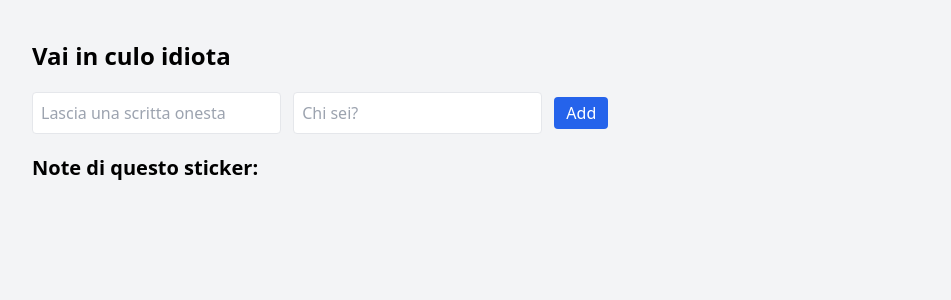
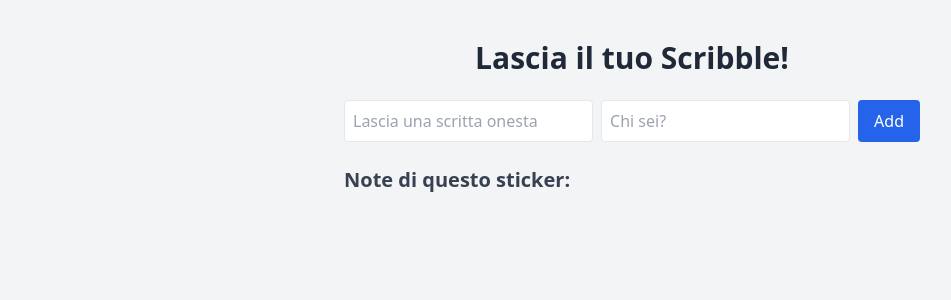
Before and after one commit to djanloo/sticker_hunt, a Django app: page /scribble/ in a window 1280 px wide. Shown: the top 300 px of the page, without its empty margins (8-959 px from the left). Run offline with Django 5.2, Linux system fonts and the light colour scheme; data that the repository does not hold is empty; parts of the project's set-up code (start-up, migrations or seed data) failed here and were passed over; some libraries are stand-ins or nearby versions.

Commit message:
edited template

```diff
--- a/scribble/templates/index.html
+++ b/scribble/templates/index.html
@@ -2,27 +2,37 @@
 <html lang="en">
 <head>
     <meta charset="UTF-8">
+    <meta name="viewport" content="width=device-width, initial-scale=1.0, maximum-scale=1.0, user-scalable=no">
     <title>Leave a Scribble</title>
     <script src="https://cdn.tailwindcss.com"></script>
 </head>
-<body class="bg-gray-100 p-10">
-    <h1 class="text-2xl font-bold mb-5">Vai in culo idiota</h1>
+<body class="bg-gray-100 p-4 sm:p-10">
+    <div class="max-w-xl mx-auto">
 
-    <form method="post" class="mb-5">
+        <h1 class="text-3xl font-bold mb-6 text-center text-gray-800">Lascia il tuo Scribble!</h1>
+
+        <!-- Form -->
+        <form method="post" class="mb-6 flex flex-col sm:flex-row gap-2">
             {% csrf_token %}
-        <input name="scribble" placeholder="Lascia una scritta onesta" class="p-2 border rounded mr-2">
-        <input name="tag" placeholder="Chi sei?" class="p-2 border rounded mr-2">
-        <button class="bg-blue-600 text-white px-3 py-1 rounded">Add</button>
+            <input name="scribble" placeholder="Lascia una scritta onesta" class="p-2 border rounded flex-1">
+            <input name="tag" placeholder="Chi sei?" class="p-2 border rounded flex-1">
+            <button class="bg-blue-600 text-white px-4 py-2 rounded mt-2 sm:mt-0 hover:bg-blue-700">Add</button>
         </form>
 
-    <h3 class="text-xl font-bold mb-5">Note di questo sticker:</h3>
+        <h3 class="text-xl font-semibold mb-4 text-gray-700">Note di questo sticker:</h3>
 
-    <ul>
+        <!-- Lista scribbles -->
+        <ul class="space-y-3">
             {% for scribble in scribbles %}
-            <li class="mb-2 p-2 bg-white rounded shadow">
-                {{ scribble.scribble }} — <strong>{{ scribble.tag }}</strong> - {{ scribble.created_at|date:"d/m/Y H:i" }}
+                <li class="p-3 bg-white rounded shadow break-words">
+                    <p class="text-gray-900">{{ scribble.scribble }}</p>
+                    <p class="text-sm text-gray-600 mt-1">
+                        — <strong>{{ scribble.tag }}</strong> - {{ scribble.created_at|date:"d/m/Y H:i" }}
+                    </p>
                 </li>
             {% endfor %}
         </ul>
+
+    </div>
 </body>
 </html>
--- a/scribble/urls.py
+++ b/scribble/urls.py
@@ -3,4 +3,5 @@ from . import views
 
 urlpatterns = [
     path('', views.index),
+    path('<str:extra_input>/', views.detail, name='detail'),
 ]
--- a/scribble/views.py
+++ b/scribble/views.py
@@ -1,13 +1,18 @@
-from django.shortcuts import render, redirect
+from django.shortcuts import render, redirect, HttpResponse
 from .models import Scribble
 
 def index(request):
     if request.method == 'POST':
         Scribble.objects.create(
             scribble=request.POST['scribble'],
-            tag=request.POST.get('tag', 'Anonymous'),
+            tag=request.POST.get('tag') or 'Anonymous',  # se vuoto, mette Anonymous
         )
         return redirect('/scribble')
 
     scribbles = Scribble.objects.all()
     return render(request, 'index.html', {'scribbles': scribbles})
+
+def detail(request, extra_input):
+    # input_specifico contiene la parte finale dell'URL
+    context = {'extra_input': extra_input}
+    return HttpResponse(extra_input + " cane cane")#render(request, 'detail.html', context)
```
Also changed, not shown: whisper/settings.py (+12 -7 lines). Lines whose indentation alone changed are shown as unchanged.
